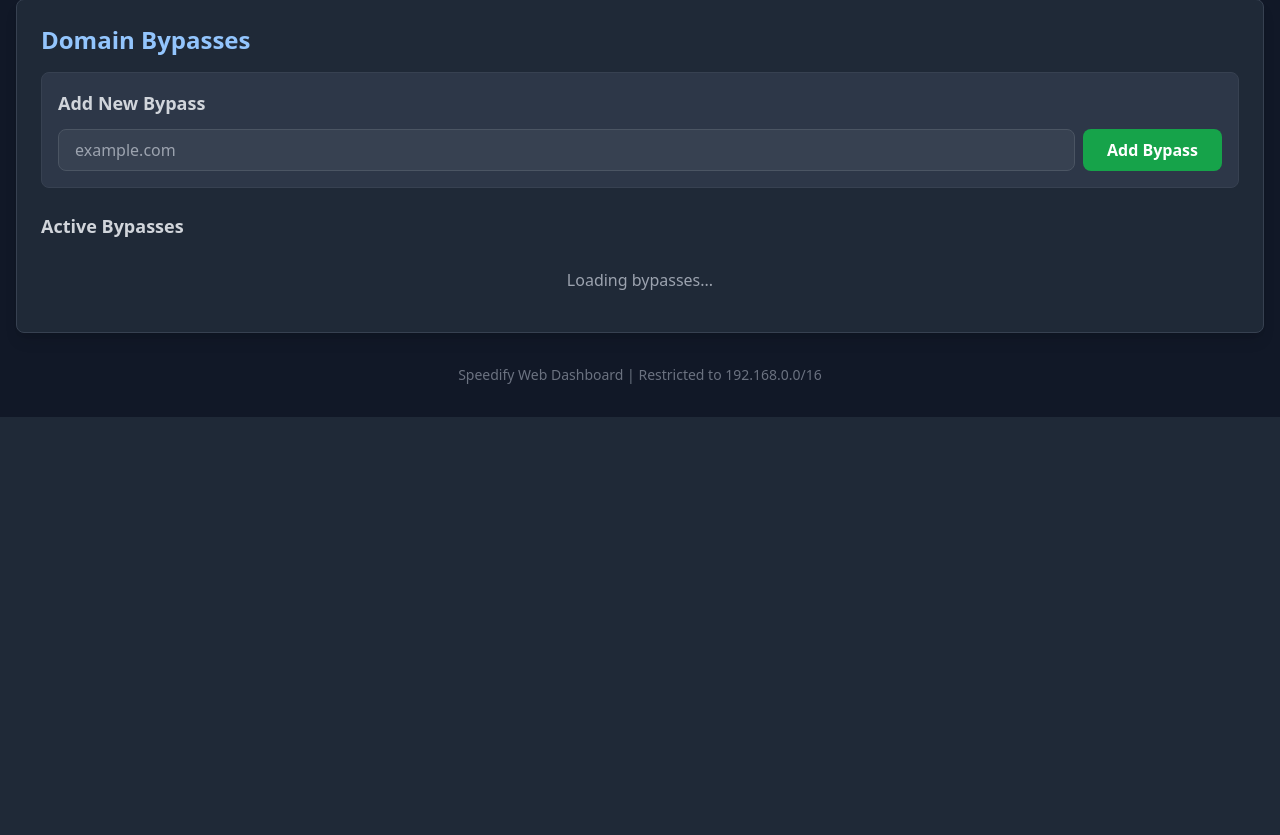
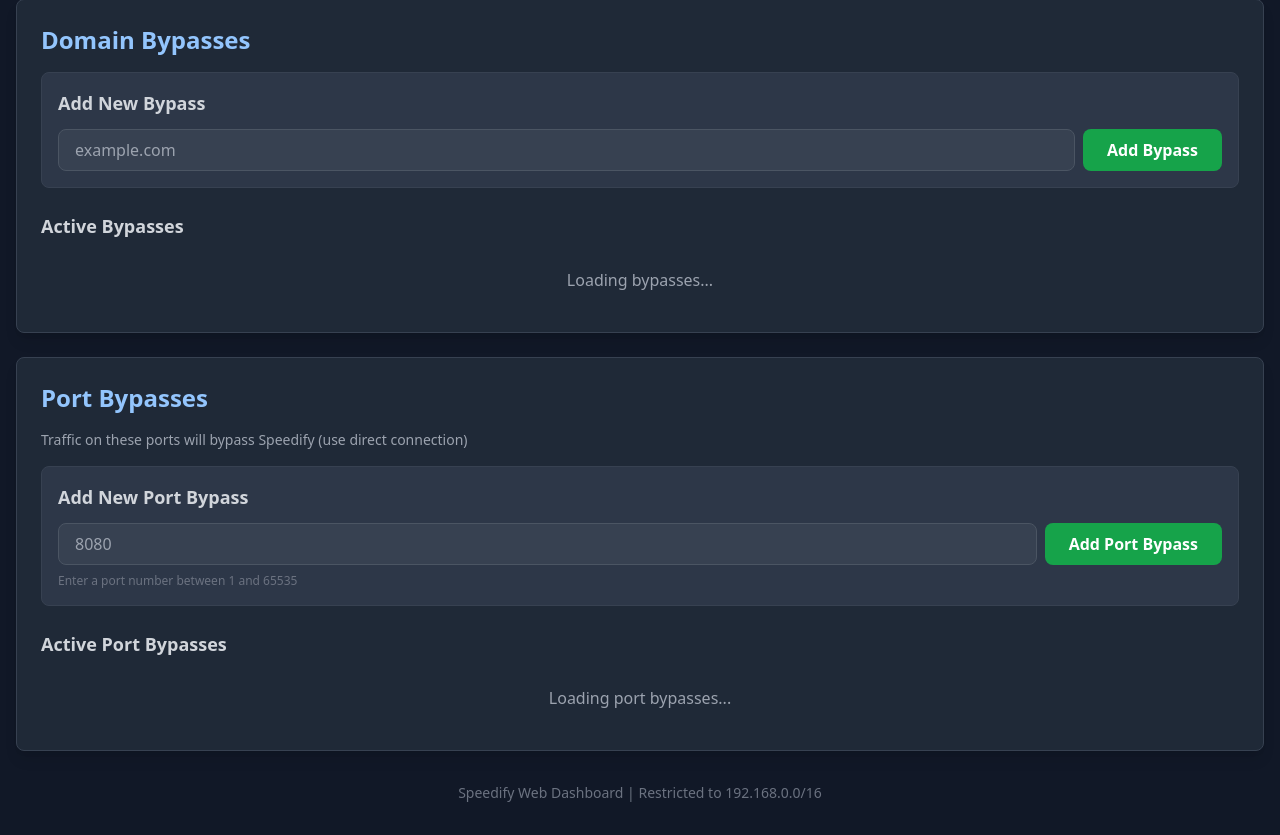
Before and after one commit to j3k0/speedify-webui, a Python web app: template templates/dashboard.html in a window 1280 px wide. Shown: the part 857-1692 px from the top of the page. Before the commit the page ends 1274 px from the top, so only its background shows below. Run offline with Jinja, Linux system fonts and the light colour scheme; the template is opened without the code that fills it, so the values that code supplies are empty; some libraries are stand-ins or nearby versions.

Commit message:
Add port bypass management feature
- Add API endpoints for getting, adding, and removing port bypasses
- Add port bypass UI section to dashboard with form and list
- Update dashboard JavaScript to handle port bypass operations
- Add styling for port bypass interface

```diff
--- a/static/js/dashboard.js
+++ b/static/js/dashboard.js
@@ -73,6 +73,16 @@ function setupEventListeners() {
             addBypass();
         }
     });
+
+    // Add port bypass button
+    document.getElementById('addPortBypassBtn').addEventListener('click', addPortBypass);
+
+    // Port bypass input - Enter key
+    document.getElementById('bypassPort').addEventListener('keypress', (e) => {
+        if (e.key === 'Enter') {
+            addPortBypass();
+        }
+    });
 }
 
 /**
@@ -107,6 +117,7 @@ async function loadAllData() {
         loadAdapters(),
         loadServers(),
         loadBypasses(),
+        loadPortBypasses(),
         loadStats()
     ]);
 }
@@ -302,6 +313,44 @@ async function loadBypasses() {
         }
     } catch (error) {
         console.error('Error loading bypasses:', error);
+    }
+}
+
+/**
+ * Load port bypasses
+ */
+async function loadPortBypasses() {
+    try {
+        const response = await fetch('/api/port-bypasses');
+        const result = await response.json();
+
+        if (result.success) {
+            const ports = result.data || [];
+            const container = document.getElementById('portBypassesList');
+
+            if (ports.length === 0) {
+                container.innerHTML = '<div class="text-gray-400 text-center py-4">No port bypasses configured</div>';
+                return;
+            }
+
+            container.innerHTML = ports.map(portObj => {
+                // Handle both object format {port: 443, protocol: "tcp"} and simple port numbers
+                const portNum = typeof portObj === 'object' ? portObj.port : portObj;
+                const protocol = typeof portObj === 'object' && portObj.protocol ? ` (${portObj.protocol.toUpperCase()})` : '';
+
+                return `
+                    <div class="flex items-center justify-between p-3 bg-gray-750 rounded-lg border border-gray-700">
+                        <span class="text-gray-200">Port ${portNum}${protocol}</span>
+                        <button onclick="removePortBypass('${portNum}')"
+                                class="bg-red-600 hover:bg-red-700 text-white text-sm font-semibold py-1 px-3 rounded transition duration-200">
+                            Remove
+                        </button>
+                    </div>
+                `;
+            }).join('');
+        }
+    } catch (error) {
+        console.error('Error loading port bypasses:', error);
     }
 }
 
@@ -518,6 +567,73 @@ window.removeBypass = async function(domain) {
 };
 
 /**
+ * Add port bypass
+ */
+async function addPortBypass() {
+    try {
+        const input = document.getElementById('bypassPort');
+        const port = input.value.trim();
+
+        if (!port) {
+            showActionMessage('Please enter a port number', 'error');
+            return;
+        }
+
+        const portNum = parseInt(port);
+        if (isNaN(portNum) || portNum < 1 || portNum > 65535) {
+            showActionMessage('Port must be between 1 and 65535', 'error');
+            return;
+        }
+
+        showActionMessage(`Adding port bypass for port ${portNum}...`, 'info');
+
+        const response = await fetch('/api/port-bypasses', {
+            method: 'POST',
+            headers: {
+                'Content-Type': 'application/json'
+            },
+            body: JSON.stringify({ port: portNum })
+        });
+        const result = await response.json();
+
+        if (result.success) {
+            showActionMessage(`Port bypass added for port ${portNum}!`, 'success');
+            input.value = '';
+            await loadPortBypasses();
+        } else {
+            showActionMessage(`Failed to add port bypass: ${result.error}`, 'error');
+        }
+    } catch (error) {
+        console.error('Error adding port bypass:', error);
+        showActionMessage('Error adding port bypass', 'error');
+    }
+}
+
+/**
+ * Remove port bypass (global function)
+ */
+window.removePortBypass = async function(port) {
+    try {
+        showActionMessage(`Removing port bypass for port ${port}...`, 'info');
+
+        const response = await fetch(`/api/port-bypasses/${encodeURIComponent(port)}`, {
+            method: 'DELETE'
+        });
+        const result = await response.json();
+
+        if (result.success) {
+            showActionMessage(`Port bypass removed for port ${port}!`, 'success');
+            await loadPortBypasses();
+        } else {
+            showActionMessage(`Failed to remove port bypass: ${result.error}`, 'error');
+        }
+    } catch (error) {
+        console.error('Error removing port bypass:', error);
+        showActionMessage('Error removing port bypass', 'error');
+    }
+};
+
+/**
  * Update button states based on connection status
  */
 function updateButtonStates() {
--- a/templates/dashboard.html
+++ b/templates/dashboard.html
@@ -190,6 +190,40 @@
             </div>
         </section>
 
+        <!-- Port Bypass Management -->
+        <section class="mb-6">
+            <div class="bg-gray-800 rounded-lg shadow-lg p-6 border border-gray-700">
+                <h2 class="text-2xl font-semibold mb-4 text-blue-300">Port Bypasses</h2>
+                <p class="text-sm text-gray-400 mb-4">Traffic on these ports will bypass Speedify (use direct connection)</p>
+
+                <!-- Add Port Bypass Form -->
+                <div class="mb-6 p-4 bg-gray-750 rounded-lg border border-gray-700">
+                    <h3 class="text-lg font-semibold mb-3 text-gray-300">Add New Port Bypass</h3>
+                    <div class="flex gap-2">
+                        <input type="number"
+                               id="bypassPort"
+                               placeholder="8080"
+                               min="1"
+                               max="65535"
+                               class="flex-1 bg-gray-700 border border-gray-600 text-white py-2 px-4 rounded-lg focus:outline-none focus:ring-2 focus:ring-blue-500">
+                        <button id="addPortBypassBtn"
+                                class="bg-green-600 hover:bg-green-700 text-white font-semibold py-2 px-6 rounded-lg transition duration-200">
+                            Add Port Bypass
+                        </button>
+                    </div>
+                    <p class="text-xs text-gray-500 mt-2">Enter a port number between 1 and 65535</p>
+                </div>
+
+                <!-- Port Bypasses List -->
+                <div>
+                    <h3 class="text-lg font-semibold mb-3 text-gray-300">Active Port Bypasses</h3>
+                    <div id="portBypassesList" class="space-y-2">
+                        <div class="text-gray-400 text-center py-4">Loading port bypasses...</div>
+                    </div>
+                </div>
+            </div>
+        </section>
+
         <!-- Footer -->
         <footer class="text-center text-gray-500 text-sm mt-8">
             <p>Speedify Web Dashboard | Restricted to 192.168.0.0/16</p>
```
Also changed, not shown: app.py (+97 -0 lines), README.md, static/css/custom.css (line endings or trailing spaces).
